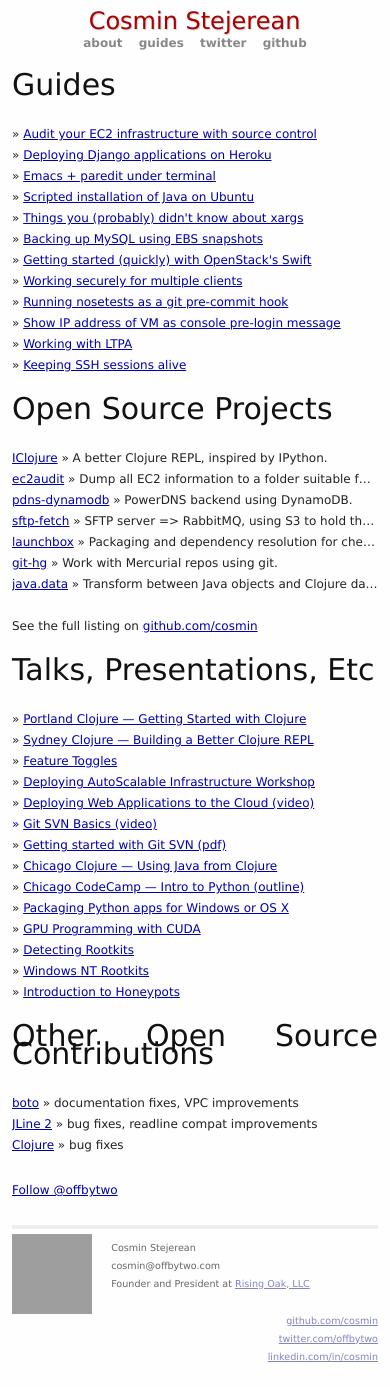
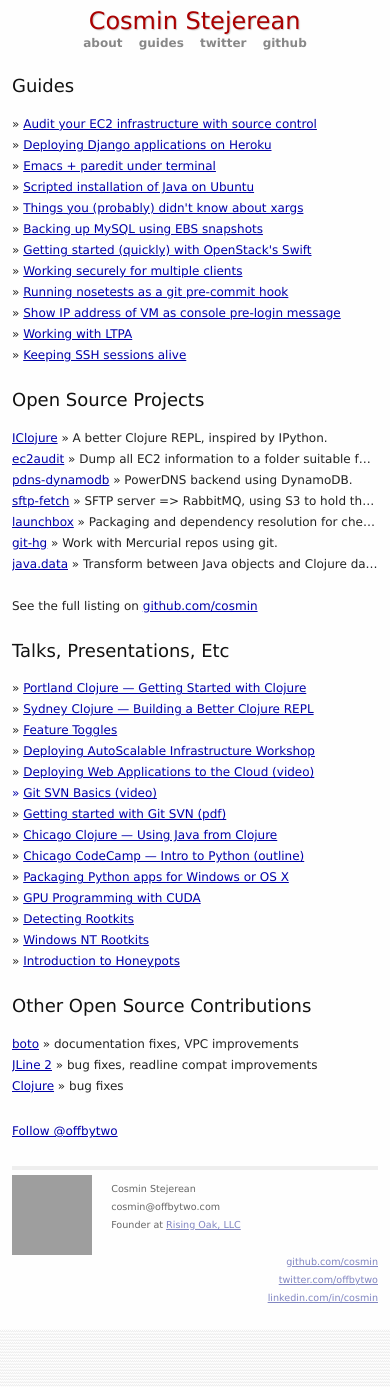
Before and after one commit to cosmin/cosmin.github.io, a Jekyll site: the page built from index.html, in a window 390 px wide, cut to the strip 0-1387 px from the top of the page. Built offline with Jekyll 4.4.1, drawn with Linux system fonts in a browser that asks for light colours; comment, search, counter and statistics services are not loaded; after the commit the page ends 1329 px from its top, so only the background shows below that; grey boxes are pictures that could not be loaded.

Commit message:
a few changes to look better on the iPhone 5

```diff
--- a/_layouts/default.html
+++ b/_layouts/default.html
@@ -45,7 +45,7 @@
       <p>
         Cosmin Stejerean<br />
         cosmin@offbytwo.com<br />
-        Founder and President at <a href="http://www.risingoak.com">Rising Oak, LLC</a><br />
+        Founder at <a href="http://www.risingoak.com">Rising Oak, LLC</a><br />
       </p>
     </div>
     <div class="contact links">
--- a/css/screen.css
+++ b/css/screen.css
@@ -25,7 +25,8 @@
 }
 
 h1 {
-   font-size: 30px;
+   font-size: 1.5em;
+   line-height: 1.1em;
    color: #111;
    font-weight: 500;
 }
@@ -90,7 +91,7 @@
 /*****************************************************************************/
 
 .site {
-   font-size: 18px;
+   font-size: 1.2em;
    text-align: justify;
    margin: 0px auto 2em auto;
    max-width: 672px;
@@ -263,11 +264,12 @@
    }
 }
 
-@media screen and (max-width: 480px) /*iPhone Landscape */ {
+@media screen and (max-width: 568px) /*iPhone Landscape */ {
    body {
       font-size: 12px;
       width: auto;
    }
+
    header {
       width: 100%;
       text-align: center;
@@ -292,8 +294,14 @@
    }
 
 }
+
 @media screen and (max-width: 320px) /*iPhone Portrait */ {
    footer .headshot {
       display: none;
    }
+
+   h1 {
+      font-size: 1.2em;
+   }
+
 }
```
